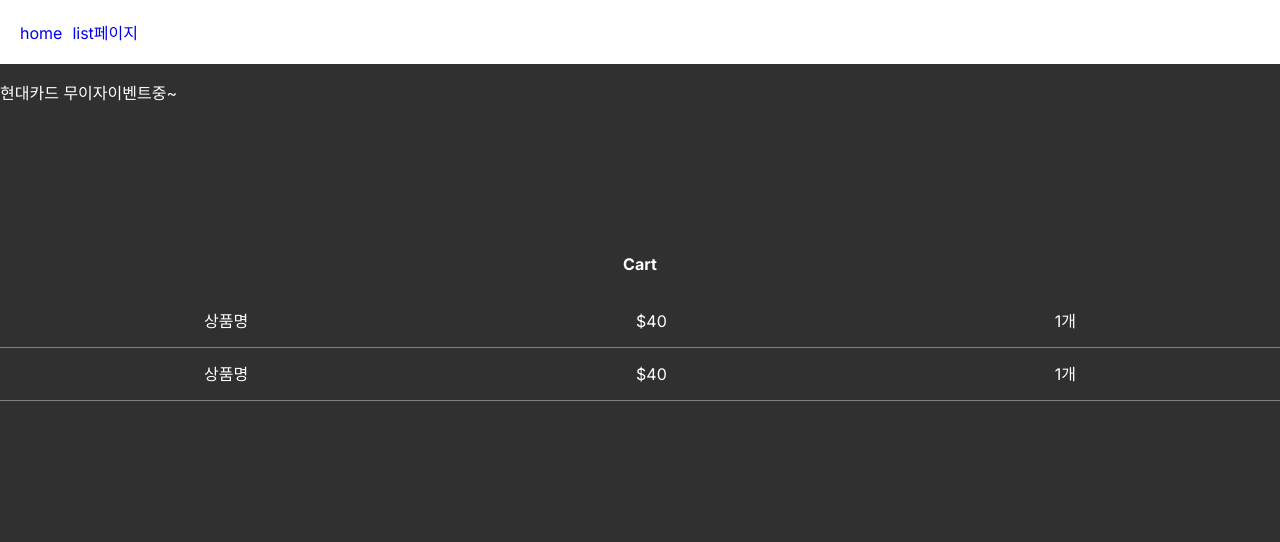
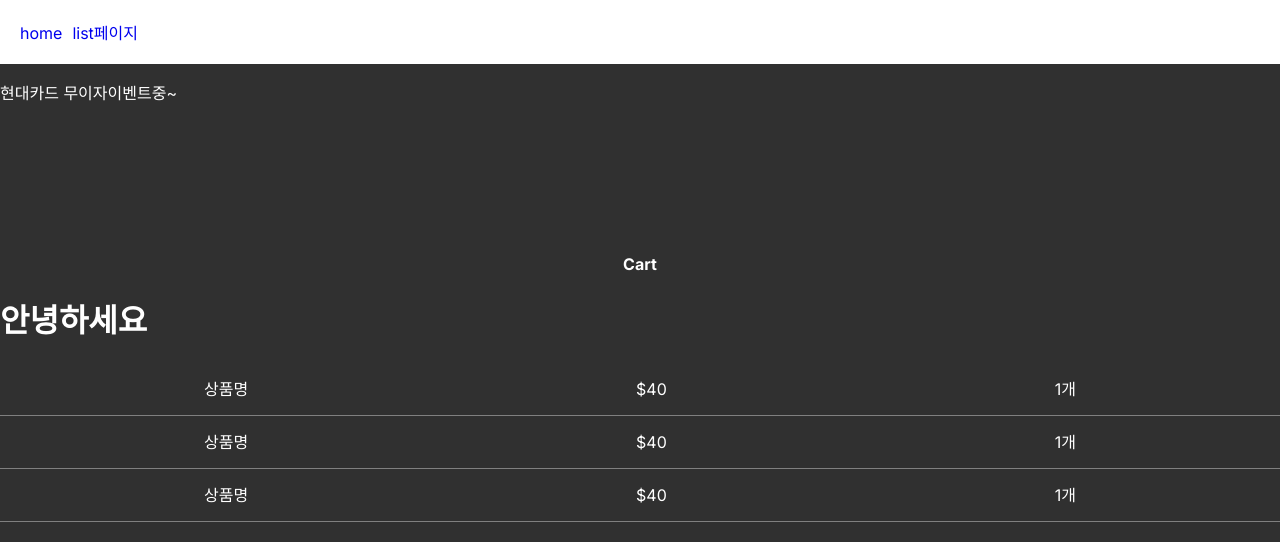
Before and after one commit to YangDongsuk/nextjsprac, a Next.js app: page /cart in a window 1280 px wide. Shown: the top 542 px of the page. Built offline with nearby package versions, Linux system fonts and the light colour scheme.

Commit message:
client/server component, import 문법

```diff
--- /dev/null
+++ b/app/cart/data.js
@@ -0,0 +1,5 @@
+let age = 20;
+function Hello() {
+  return <h1>안녕하세요</h1>;
+}
+export { age, Hello };
--- a/app/cart/page.js
+++ b/app/cart/page.js
@@ -1,17 +1,22 @@
+import { Hello } from "./data";
 export default function Cart() {
   return (
     <div>
       <h4 className="title">Cart</h4>
-      <div className="cart-item">
-        <p>상품명</p>
-        <p>$40</p>
-        <p>1개</p>
-      </div>
-      <div className="cart-item">
-        <p>상품명</p>
-        <p>$40</p>
-        <p>1개</p>
-      </div>
+      <Hello />
+      <CartItem />
+      <CartItem />
+      <CartItem />
     </div>
   );
 }
+
+function CartItem() {
+  return (
+    <div className="cart-item">
+      <p>상품명</p>
+      <p>$40</p>
+      <p>1개</p>
+    </div>
+  );
+}
```
